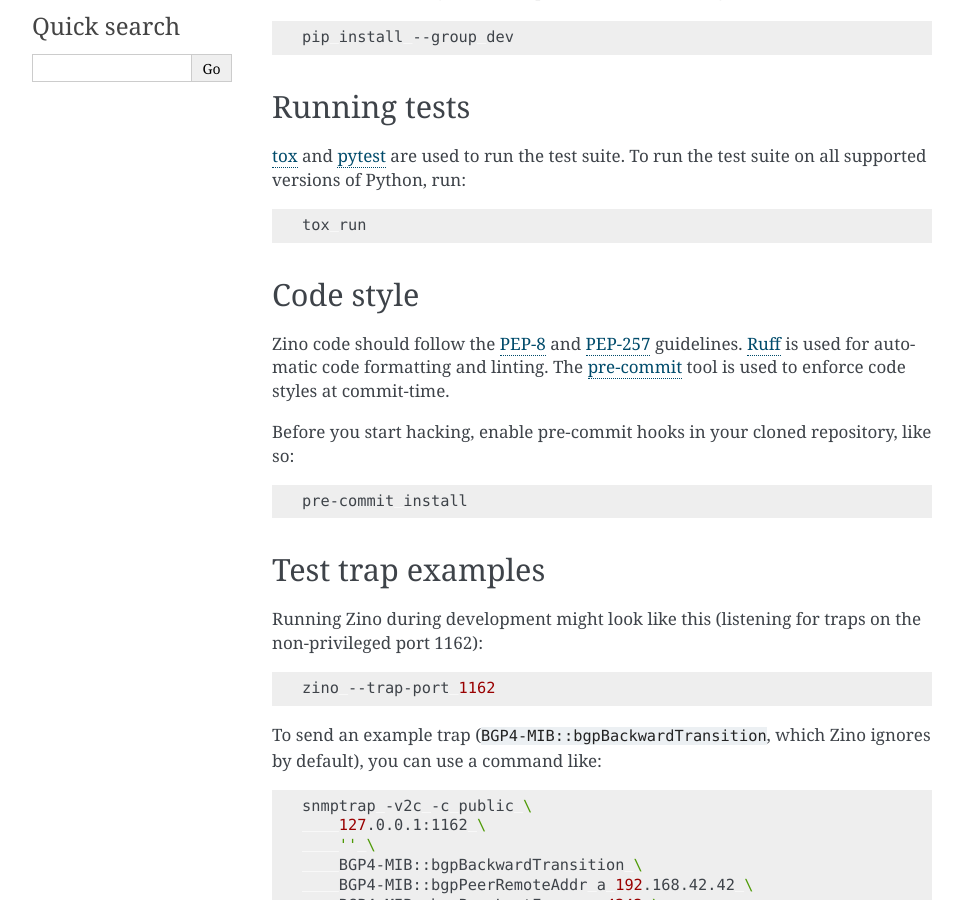
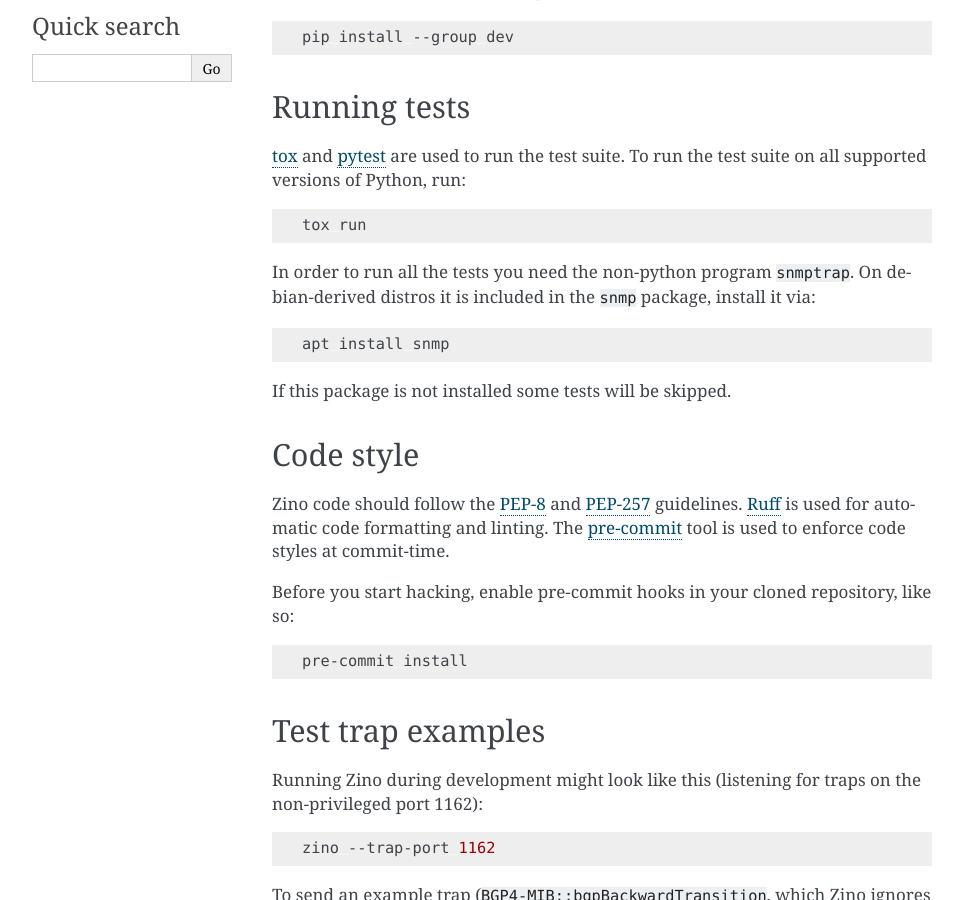
Before and after one commit to Uninett/zino, a Sphinx documentation site: the page built from docs/development.rst, in a window 1280 px wide and 900 px high, scrolled down 446 px. Shown: the whole window, without its empty margins (148-1111 px from the left). Built offline with Sphinx 7.4.7, drawn with Linux system fonts in a browser that asks for light colours; pages that are not in the unit, such as notebooks, are missing from menus; the version number could not be read and is left out.

Commit message:
Document that the "snmp" distro package is needed
Some tests will only run if this package is installed.

```diff
--- a/docs/development.rst
+++ b/docs/development.rst
@@ -32,6 +32,16 @@
 .. code:: shell
 
    tox run
+
+In order to run all the tests you need the non-python program ``snmptrap``. On
+debian-derived distros it is included in the ``snmp`` package, install it via:
+
+.. code:: shell
+
+   apt install snmp
+
+If this package is not installed some tests will be skipped.
+
 
 Code style
 ==========
```
